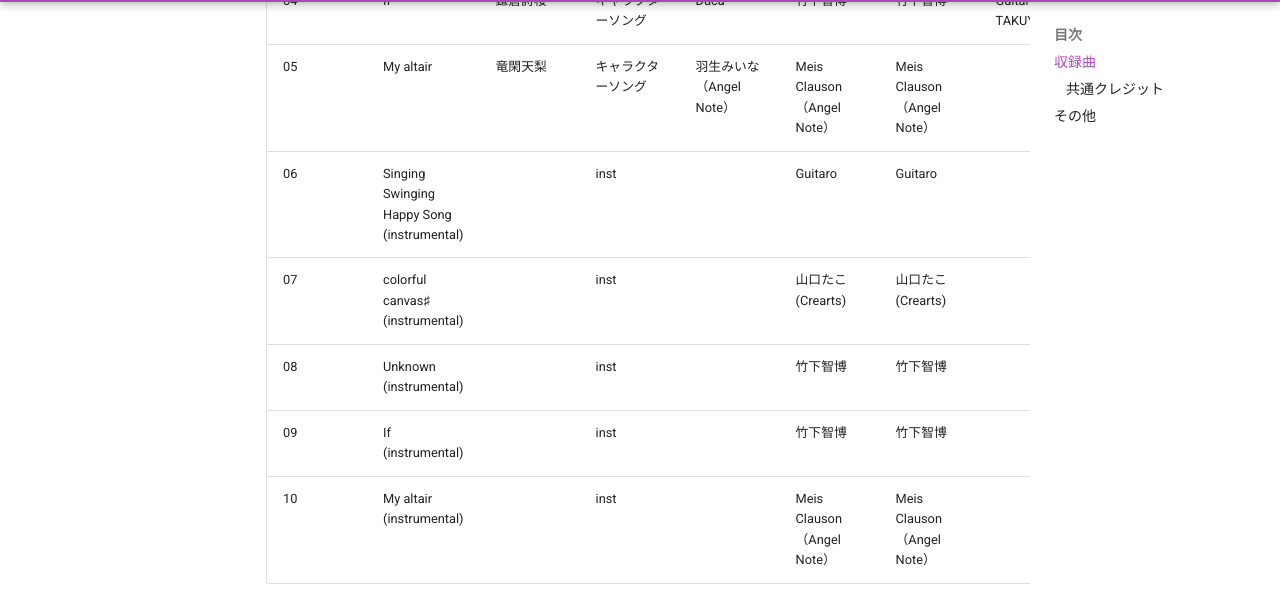
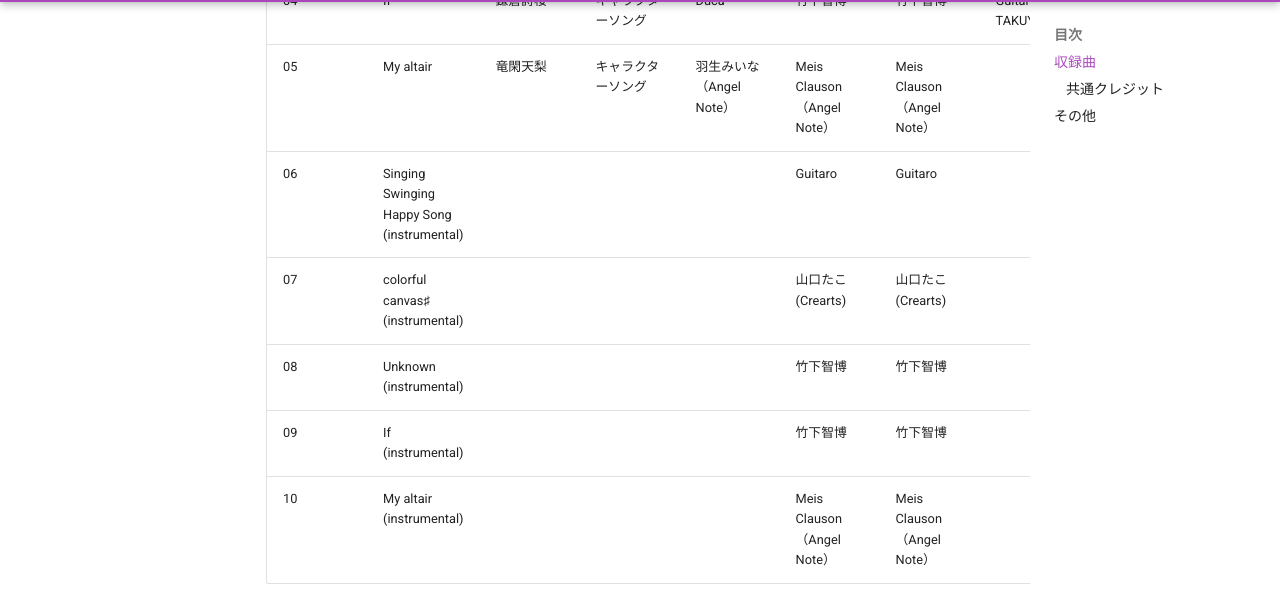
Before and after one commit to onihusube/ensonglog, an MkDocs documentation site: the page built from docs/2025/音源個別/ハミダシクリエイティブ キャラクターソングアルバム.md, in a window 1280 px wide and 900 px high, scrolled down 635 px. Shown: the part 94-687 px from the top of the window. Built offline with MkDocs 1.6.1 and Material for MkDocs 9.7.7, drawn with Linux system fonts in a browser that asks for light colours; comment, search, counter and statistics services are not loaded.

Commit message:
追記と修正

```diff
--- a/docs/2025/音源個別/ハミダシクリエイティブ キャラクターソングアルバム.md
+++ b/docs/2025/音源個別/ハミダシクリエイティブ キャラクターソングアルバム.md
@@ -9,11 +9,11 @@
 | 03 | Unknown | 錦あすみ | キャラクターソング | Duca | 竹下智博 | 竹下智博 | Guitar: TAKUYA | 2025 |
 | 04 | If | 鎌倉詩桜 | キャラクターソング | Duca | 竹下智博 | 竹下智博 | Guitar: TAKUYA | 2025 |
 | 05 | My altair | 竜閑天梨 | キャラクターソング | 羽生みいな（Angel Note） | Meis Clauson（Angel Note） | Meis Clauson（Angel Note） |  | 2025 |
-| 06 | Singing Swinging Happy Song (instrumental) | | inst | | Guitaro | Guitaro | | 2025 |
-| 07 | colorful canvas♯ (instrumental) | | inst | | 山口たこ (Crearts) | 山口たこ (Crearts) | | 2025 |
-| 08 | Unknown (instrumental) | | inst | | 竹下智博 | 竹下智博 | | 2025 |
-| 09 | If (instrumental) | | inst | | 竹下智博 | 竹下智博 | | 2025 |
-| 10 | My altair (instrumental) | | inst | | Meis Clauson（Angel Note） | Meis Clauson（Angel Note） | | 2025 |
+| 06 | Singing Swinging Happy Song (instrumental) | | | | Guitaro | Guitaro | | 2025 |
+| 07 | colorful canvas♯ (instrumental) | | | | 山口たこ (Crearts) | 山口たこ (Crearts) | | 2025 |
+| 08 | Unknown (instrumental) | | | | 竹下智博 | 竹下智博 | | 2025 |
+| 09 | If (instrumental) | | | | 竹下智博 | 竹下智博 | | 2025 |
+| 10 | My altair (instrumental) | | | | Meis Clauson（Angel Note） | Meis Clauson（Angel Note） | | 2025 |
 
 ### 共通クレジット
 
```
Also changed, not shown: docs/2024/楽曲.md (+2 -1 lines), docs/2025/楽曲.md (+8 -3 lines).
